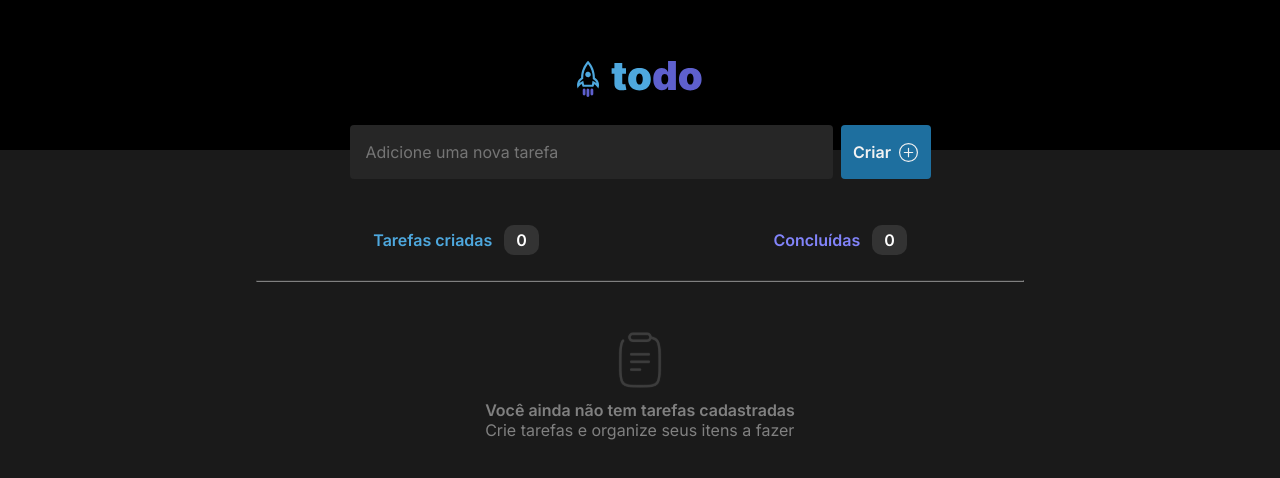
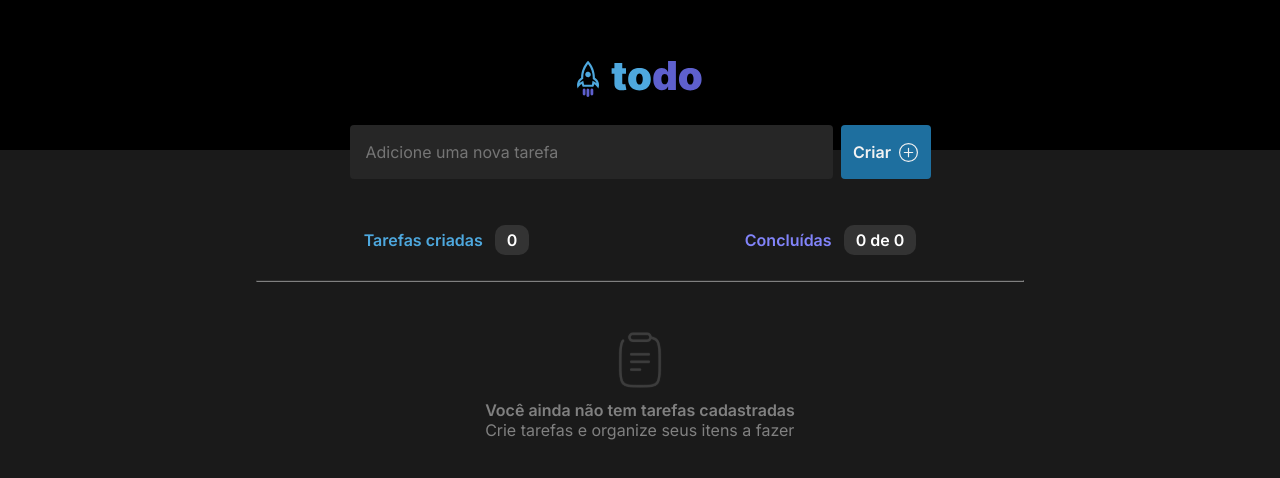
Before and after one commit to salesmiguelz/todolist-react, a React (Vite) app: page / in a window 1280 px wide. Shown: the top 478 px of the page. Built offline with nearby package versions, Linux system fonts and the light colour scheme.

Commit message:
feat: added better done tasks counter

```diff
--- a/src/components/TasksList.tsx
+++ b/src/components/TasksList.tsx
@@ -10,6 +10,7 @@ interface TasksListProps{
 
 
 export function TasksList({tasks, handleDeleteTask, handleToggleTaskDone}: TasksListProps){
+    const doneTasksCount = tasks.filter(task => task.isDone).length;
     return (
           <div className={styles.tasksListContainer}>
             <div className={styles.tasksList}>
@@ -19,7 +20,7 @@ export function TasksList({tasks, handleDeleteTask, handleToggleTaskDone}: Tasks
                         </div>
 
                         <div className={styles.tasksDone}>
-                            <p>Concluídas <span>{tasks.filter(task => task.isDone).length}</span></p>
+                            <p>Concluídas <span>{doneTasksCount} de {tasks.length}</span></p>
                         </div>
                     </div>
 
```
